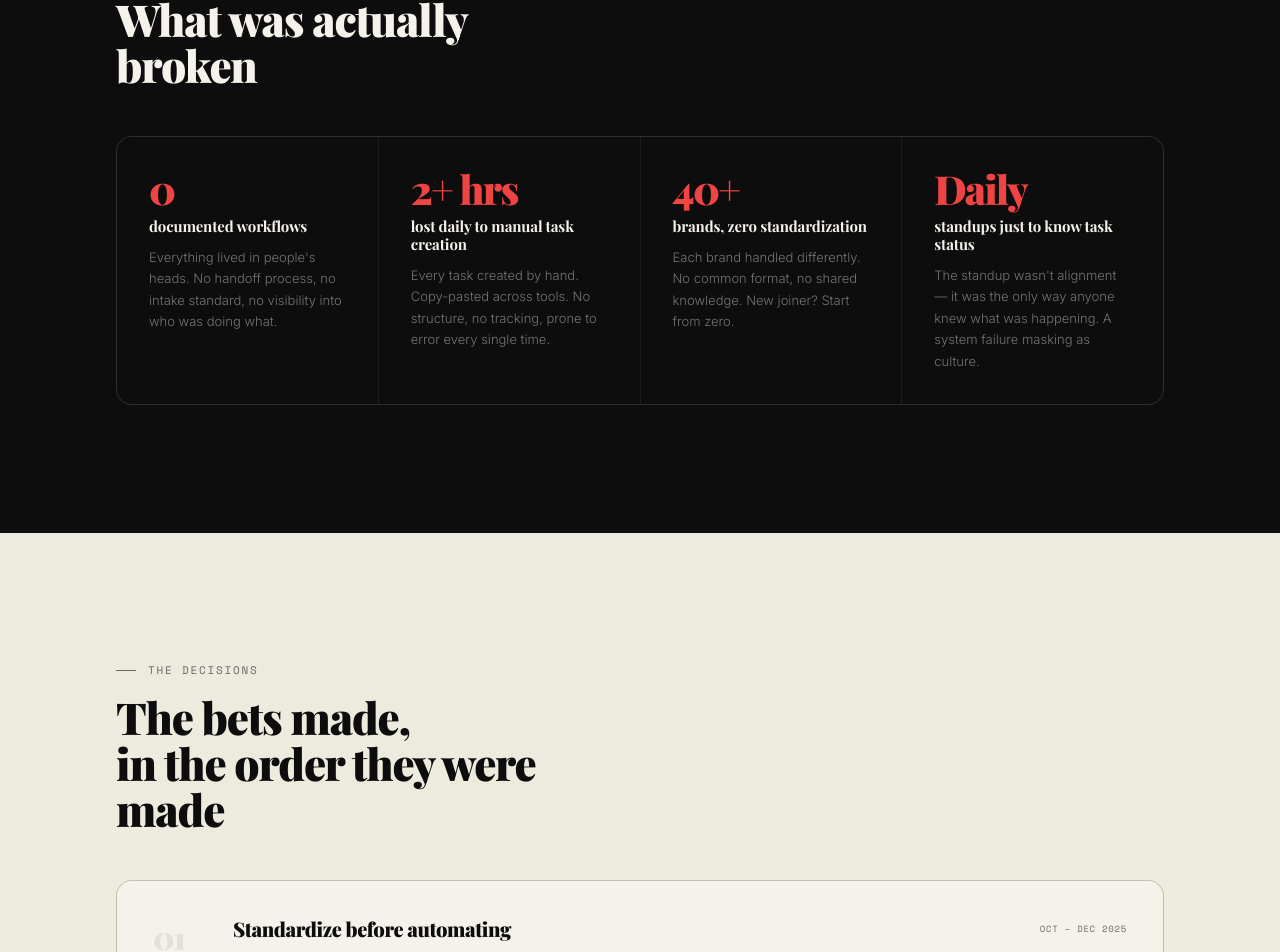
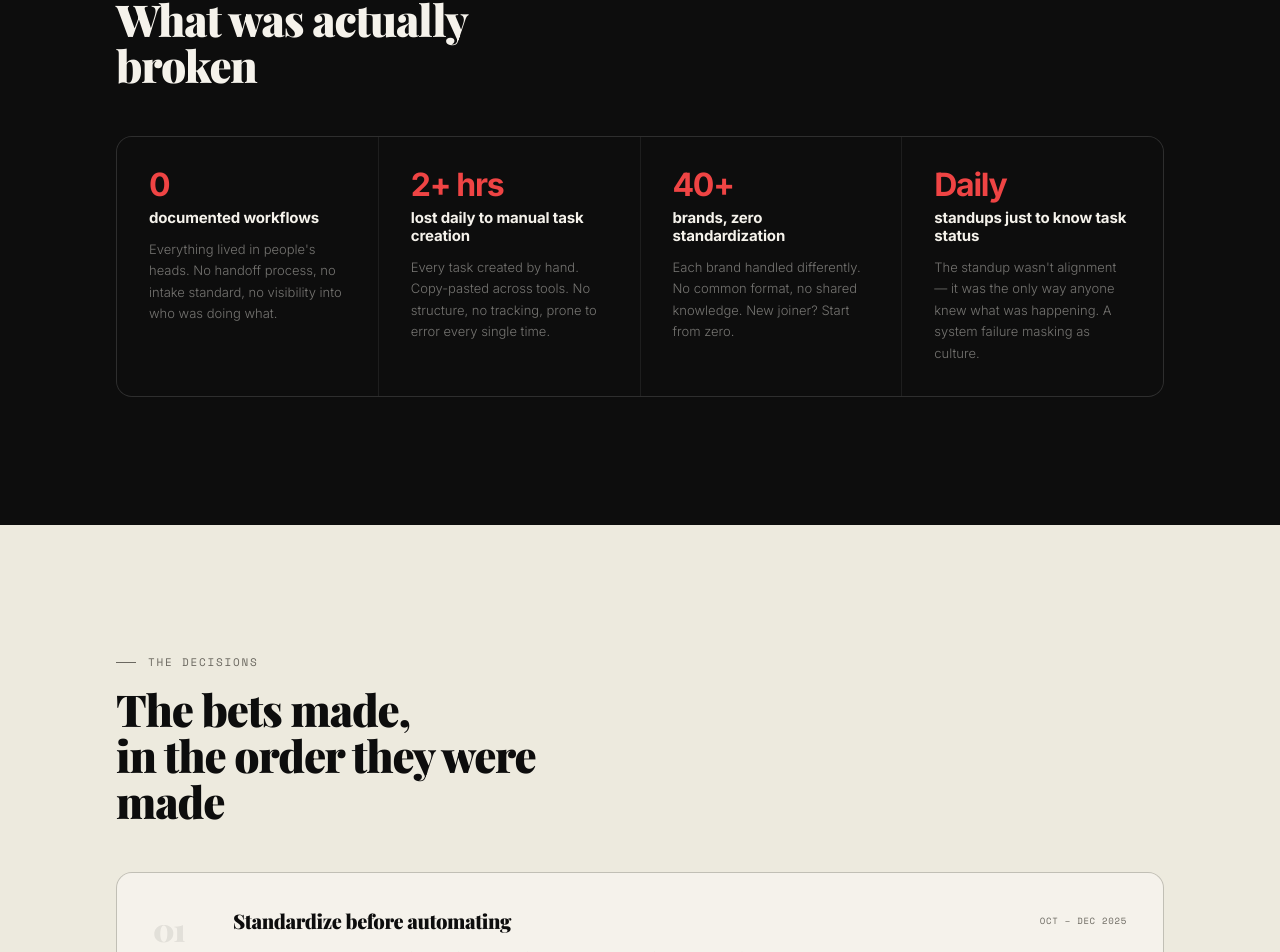
Before and after one commit to hparameshwar/ops-i-did-it-again, a React (Vite) app: page / in a window 1280 px wide. Shown: the part 1139-2091 px from the top of the page. Built offline with nearby package versions, Linux system fonts and the light colour scheme; a web font is replaced by a local one.

Commit message:
Update Before.jsx

```diff
--- a/src/components/Before.jsx
+++ b/src/components/Before.jsx
@@ -44,13 +44,13 @@ export default function Before() {
             }}>
               {/* stat — tightened from clamp(2rem,4vw,3rem) */}
               <div style={{
-                fontFamily: 'var(--ff-display)',
-                fontSize: 'clamp(1.75rem, 3.5vw, 2.5rem)',
+                fontFamily: 'var(--ff-body)',
+                fontSize: 'clamp(1.5rem, 2.5vw, 2rem)',
                 fontWeight: 800, letterSpacing: '-0.04em',
                 color: '#ef4444', lineHeight: 1,
               }}>{p.stat}</div>
               <div style={{
-                fontFamily: 'var(--ff-display)', fontSize: '0.9375rem',
+                fontFamily: 'var(--ff-body)', fontSize: '0.9375rem',
                 fontWeight: 700, letterSpacing: '-0.01em',
                 color: 'var(--off-white)', lineHeight: 1.2,
               }}>{p.label}</div>
```
